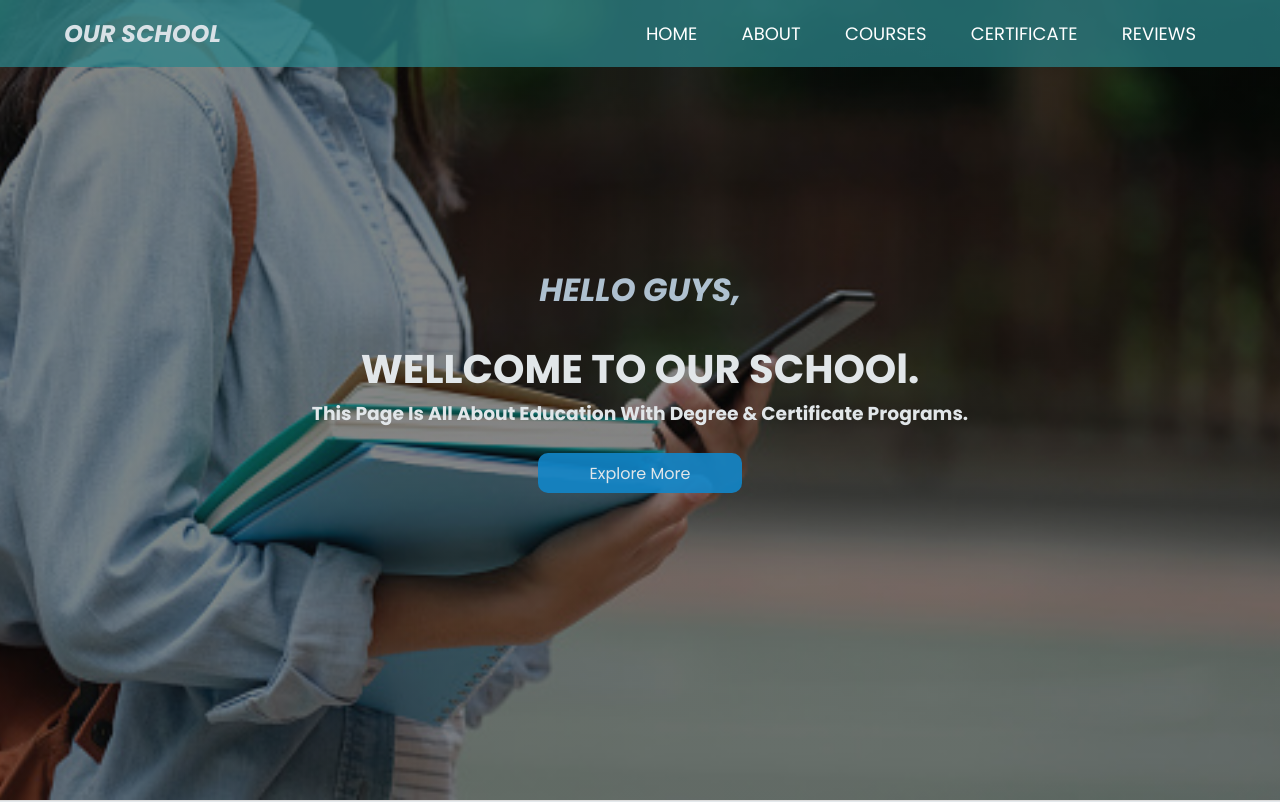
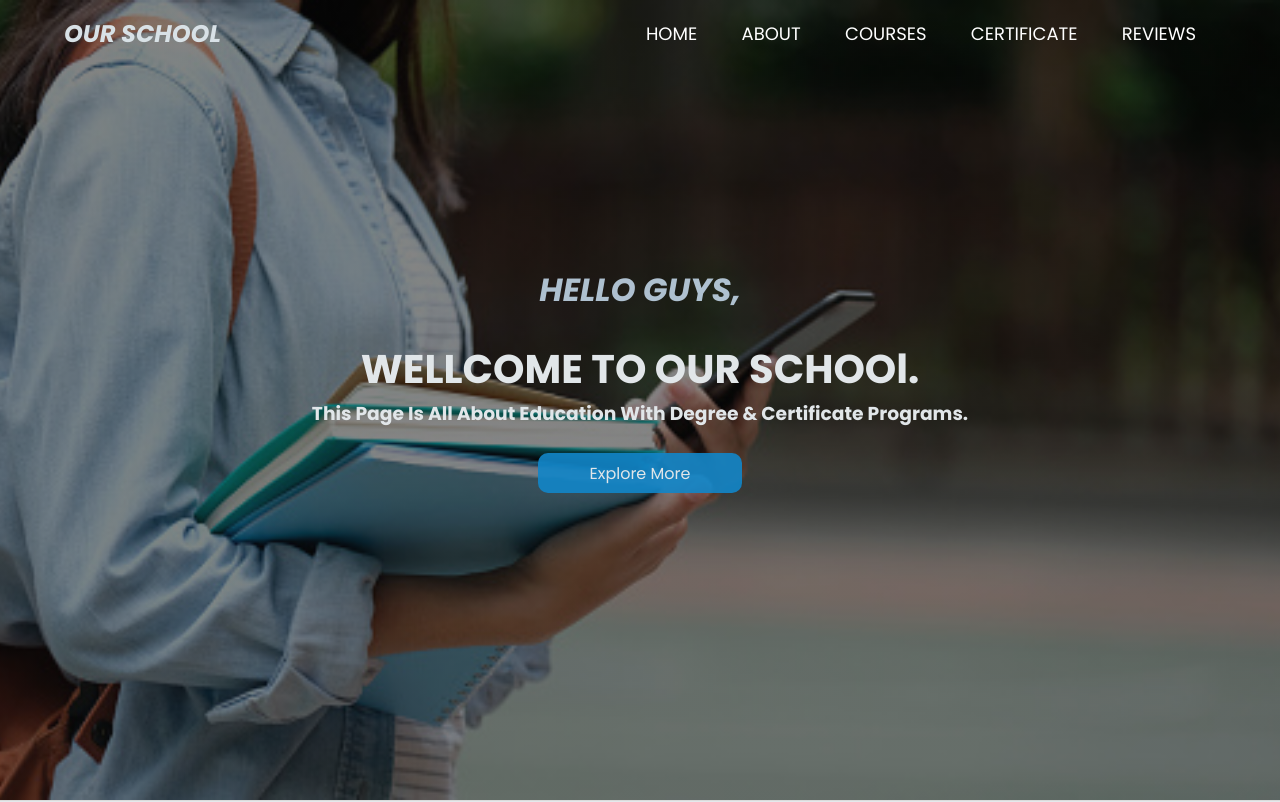
Before and after one commit to BrundaB-16/Education, a plain HTML site: page index.html in a window 1280 px wide. Shown: the top 802 px of the page. Drawn offline with nearby package versions, Linux system fonts and the light colour scheme.

Commit message:
adding nav

```diff
--- a/Style.css
+++ b/Style.css
@@ -33,7 +33,7 @@ nav{
     right: 0;
     padding: 10px 5%;
     position: fixed;
-    background-color:#2c848abe;
+    /*background-color:#0b5055f8;*/
     width: 100%;
     cursor: pointer;
     z-index: 99;
--- a/index.html
+++ b/index.html
@@ -367,6 +367,9 @@
 <!-------------------------javascript--------------------->
 
     <script src="https://cdnjs.cloudflare.com/ajax/libs/gsap/3.12.2/gsap.min.js" integrity="sha512-16esztaSRplJROstbIIdwX3N97V1+pZvV33ABoG1H2OyTttBxEGkTsoIVsiP1iaTtM8b3+hu2kB6pQ4Clr5yug==" crossorigin="anonymous" referrerpolicy="no-referrer"></script>
+
+    <script src="https://cdnjs.cloudflare.com/ajax/libs/gsap/3.12.2/ScrollTrigger.min.js" integrity="sha512-Ic9xkERjyZ1xgJ5svx3y0u3xrvfT/uPkV99LBwe68xjy/mGtO+4eURHZBW2xW4SZbFrF1Tf090XqB+EVgXnVjw==" crossorigin="anonymous" referrerpolicy="no-referrer"></script>
+
     <script src="./index.js"></script>
 
 
--- a/index.js
+++ b/index.js
@@ -56,3 +56,17 @@ updateSlider();
             scale:1.2,
             duration:1
         })
+
+        gsap.to("nav",{
+          backgroundColor:"#0b5055f8",
+          height:"70px",
+          duration:1,
+          scrollTrigger:{
+              trigger:"#nav",
+              scroller:"body",
+             // markers:true,
+              start:"top -10%",
+              end:"top -11%",
+              scrub:1
+          }
+      })
```
